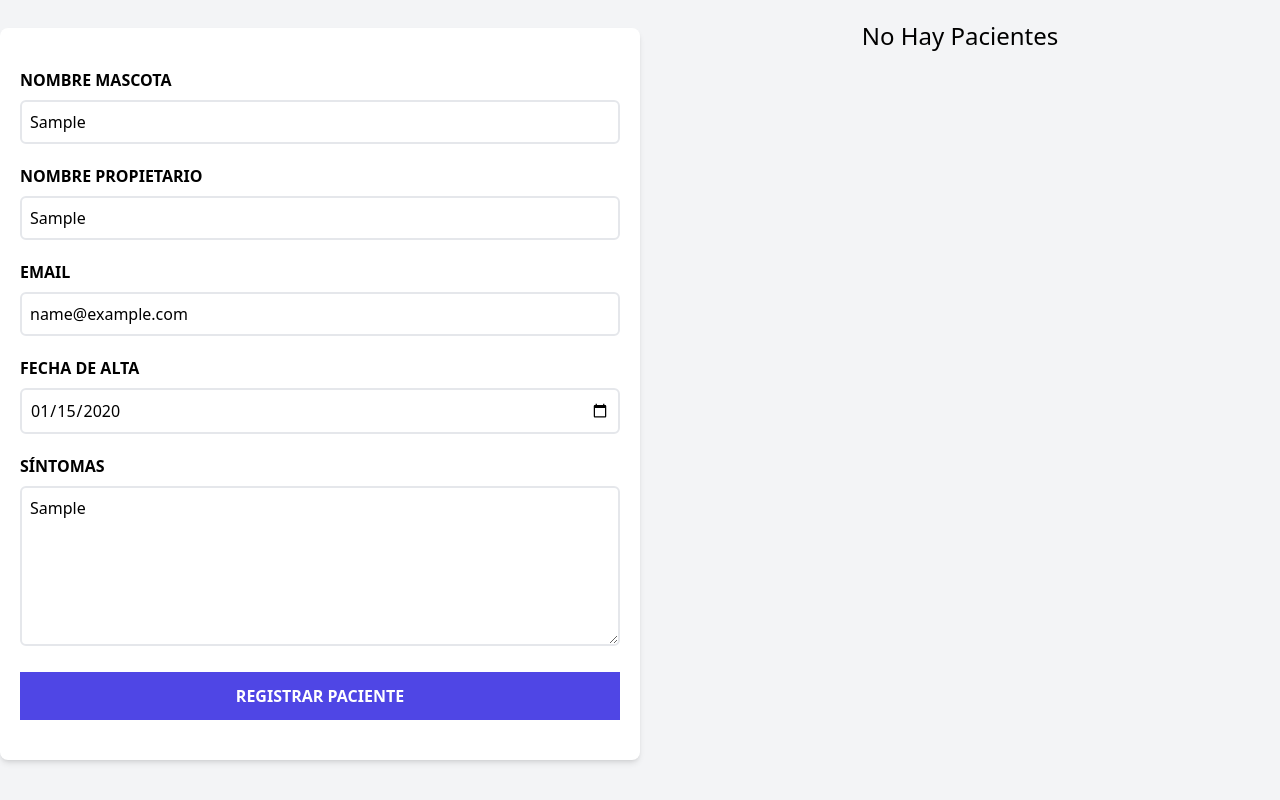
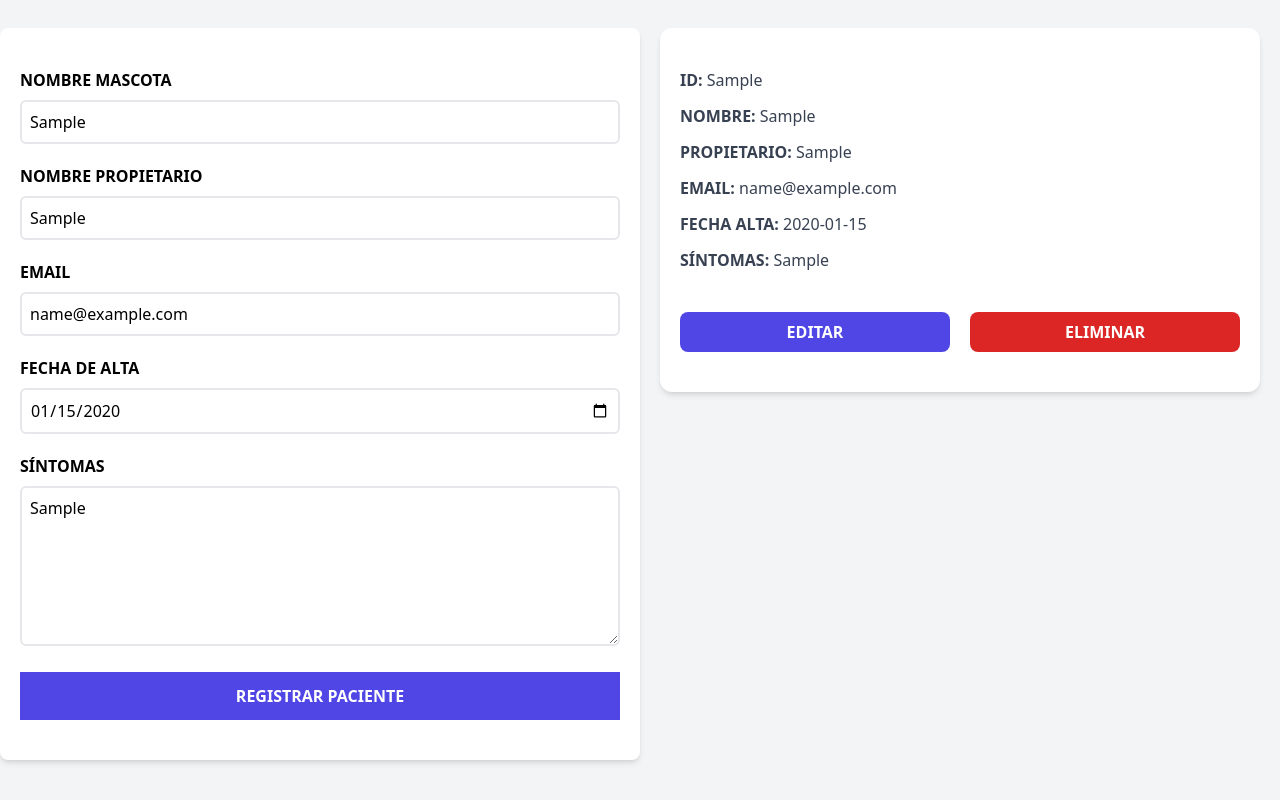
Before and after one commit to mteresacastro/AdminPacientes-Vue, a Vue app: page / in a window 1280 px wide. Both pictures are taken after typing "Sample", "Sample", "name@example.com", "2020-01-15", "Sample" into the empty fields and a click on the input "registrar paciente". Shown: the part 312-1112 px from the top of the page. Built offline with nearby package versions, Linux system fonts and the light colour scheme.

Commit message:
create paciente component

```diff
--- a/src/App.vue
+++ b/src/App.vue
@@ -2,6 +2,7 @@
   import {ref, reactive} from 'vue'
   import Header from "./components/Header.vue"
   import Formulario from "./components/Formulario.vue"
+  import Paciente from "./components/Paciente.vue"
 
   const pacientes = ref([])
 
@@ -14,7 +15,7 @@
     })
 
   const guardarPaciente = () => {
-    console.log('guardando...')
+    pacientes.value.push(paciente)
   }
 
 </script>
@@ -35,6 +36,15 @@
       <div class="md:w-1/2 md:h-screen overflow-y-scroll">
         <h3 class="font-black text-3xl text-center">Administra tus Pacientes</h3>
         <div v-if="pacientes.length > 0">
+          <p class="text-lg mt-5 text-center mb-10">
+            Información de
+            <span class="text-indigo-600 font-bold">Pacientes</span>
+          </p>
+
+          <Paciente
+            v-for="paciente in pacientes"
+            :paciente="paciente"
+          />
         </div>
         <p v-else class="mt-20 text-2xl text-center">No Hay Pacientes</p>
       </div>
--- /dev/null
+++ b/src/components/Paciente.vue
@@ -0,0 +1,61 @@
+<script setup>
+    defineProps({
+        paciente: {
+            type: Object,
+            required: true
+        }
+    })
+</script>
+
+
+<template>
+    <div class="mx-5 my-10 bg-white shadow-md px-5 py-10 rounded-xl">
+        <p class="font-bold mb-3 text-gray-700 uppercase">ID:
+            <span class="font-normal normal-case">
+                {{ paciente.nombre }}
+            </span>
+        </p>
+
+        <p class="font-bold mb-3 text-gray-700 uppercase">Nombre:
+            <span class="font-normal normal-case">
+                {{ paciente.nombre }}
+            </span>
+        </p>
+
+        <p class="font-bold mb-3 text-gray-700 uppercase">Propietario:
+            <span class="font-normal normal-case">
+                {{ paciente.propietario }}
+            </span>
+        </p>
+
+        <p class="font-bold mb-3 text-gray-700 uppercase">Email:
+            <span class="font-normal normal-case">
+                {{ paciente.email }}
+            </span>
+        </p>
+
+        <p class="font-bold mb-3 text-gray-700 uppercase">Fecha Alta:
+            <span class="font-normal normal-case">
+                {{ paciente.alta }}
+            </span>
+        </p>
+
+        <p class="font-bold mb-3 text-gray-700 uppercase">Síntomas:
+            <span class="font-normal normal-case">
+                {{ paciente.sintomas }}
+            </span>
+        </p>
+
+        <div class="grid md:grid-cols-2  gap-5 mt-10 ">
+            <button
+                type="button"
+                class="block w-full py-2 px-10 bg-indigo-600 hover:bg-indigo-700 text-white font-bold uppercase rounded-lg"
+            >Editar</button>
+
+            <button
+                type="button"
+                class="block w-full py-2 px-10 bg-red-600 hover:bg-red-700 text-white font-bold uppercase rounded-lg"
+            >Eliminar</button>
+        </div>
+    </div>
+</template>
```
